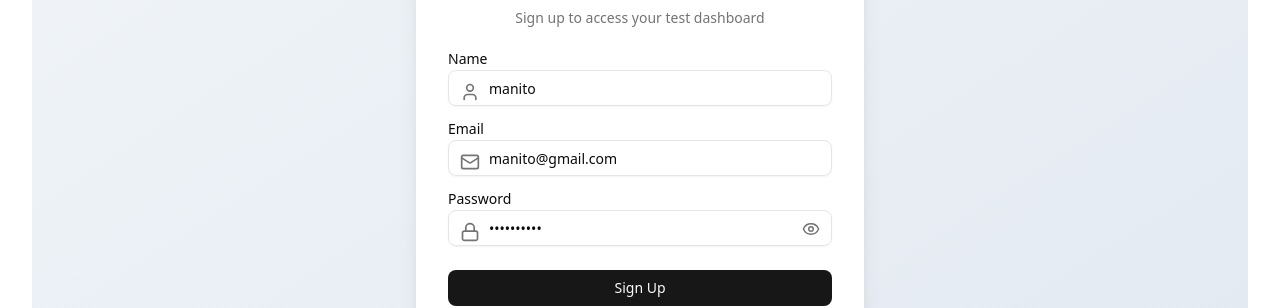
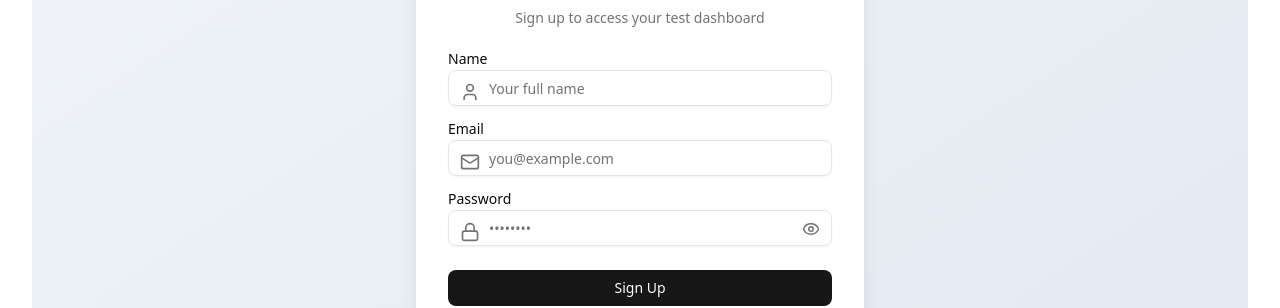
Before and after one commit to manggic/TestRoom, a React (Vite) app: page /register in a window 1280 px wide. Shown: the part 269-577 px from the top of the page. Built offline with nearby package versions, Linux system fonts and the light colour scheme; no server answers.

Commit message:
removed cred

```diff
--- a/src/components/LoginForm.tsx
+++ b/src/components/LoginForm.tsx
@@ -13,8 +13,8 @@ import { useAuth } from "@/context/useAuth";
 export default function LoginForm() {
     const { currentUser } = useAuth();
     const [form, setForm] = useState({
-        email: "manito@gmail.com",
-        password: "manito@123",
+        email: "",
+        password: "",
     });
     const [showPassword, setShowPassword] = useState(false);
     const navigate = useNavigate();
--- a/src/components/SignUpForm.tsx
+++ b/src/components/SignUpForm.tsx
@@ -16,9 +16,9 @@ export default function SignUpForm() {
     const { setCurrentUser } = useAuth();
 
     const [form, setForm] = useState({
-        name: "manito",
-        email: "manito@gmail.com",
-        password: "manito@123",
+        name: "",
+        email: "",
+        password: "",
     });
 
     const [errors, setErrors] = useState({
```
